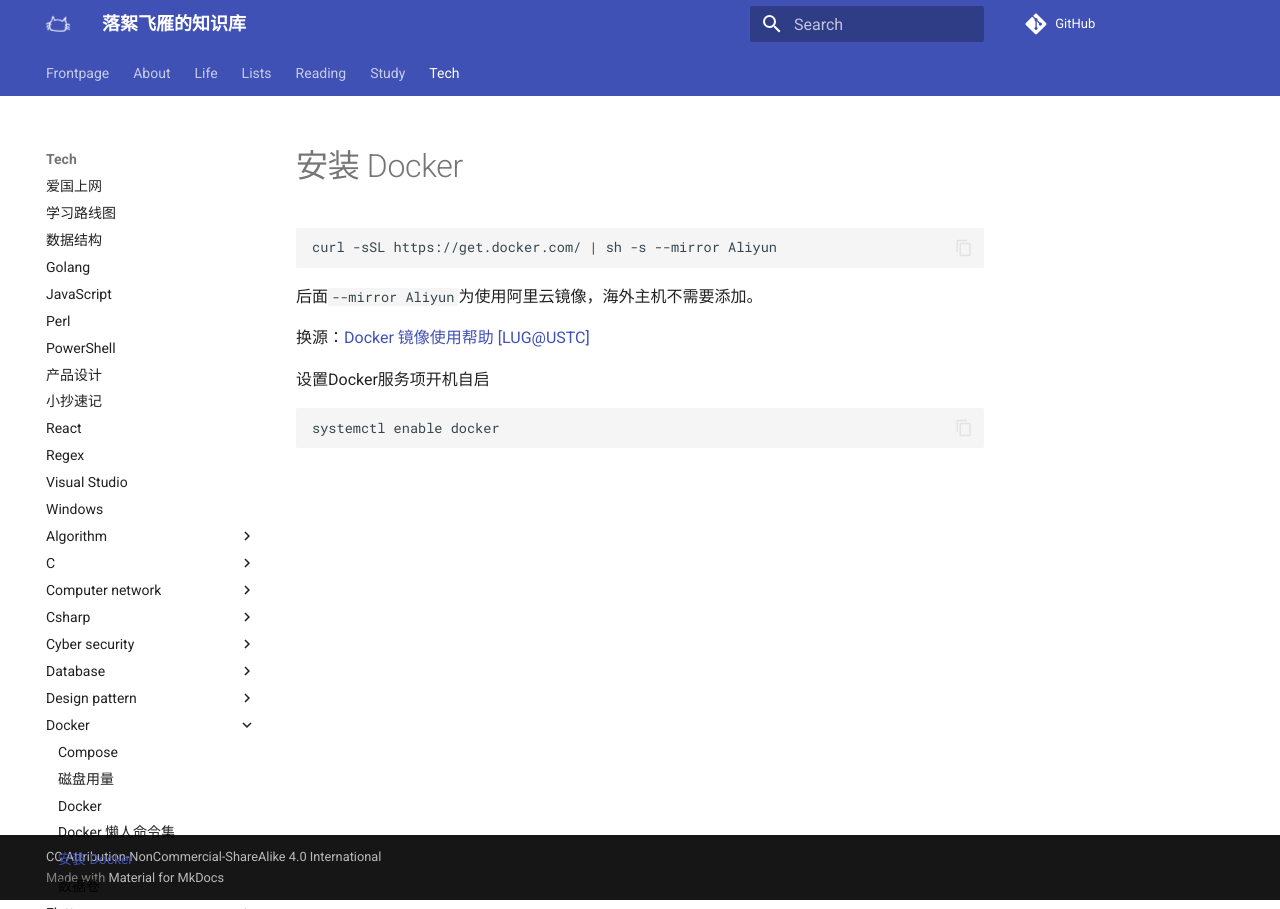
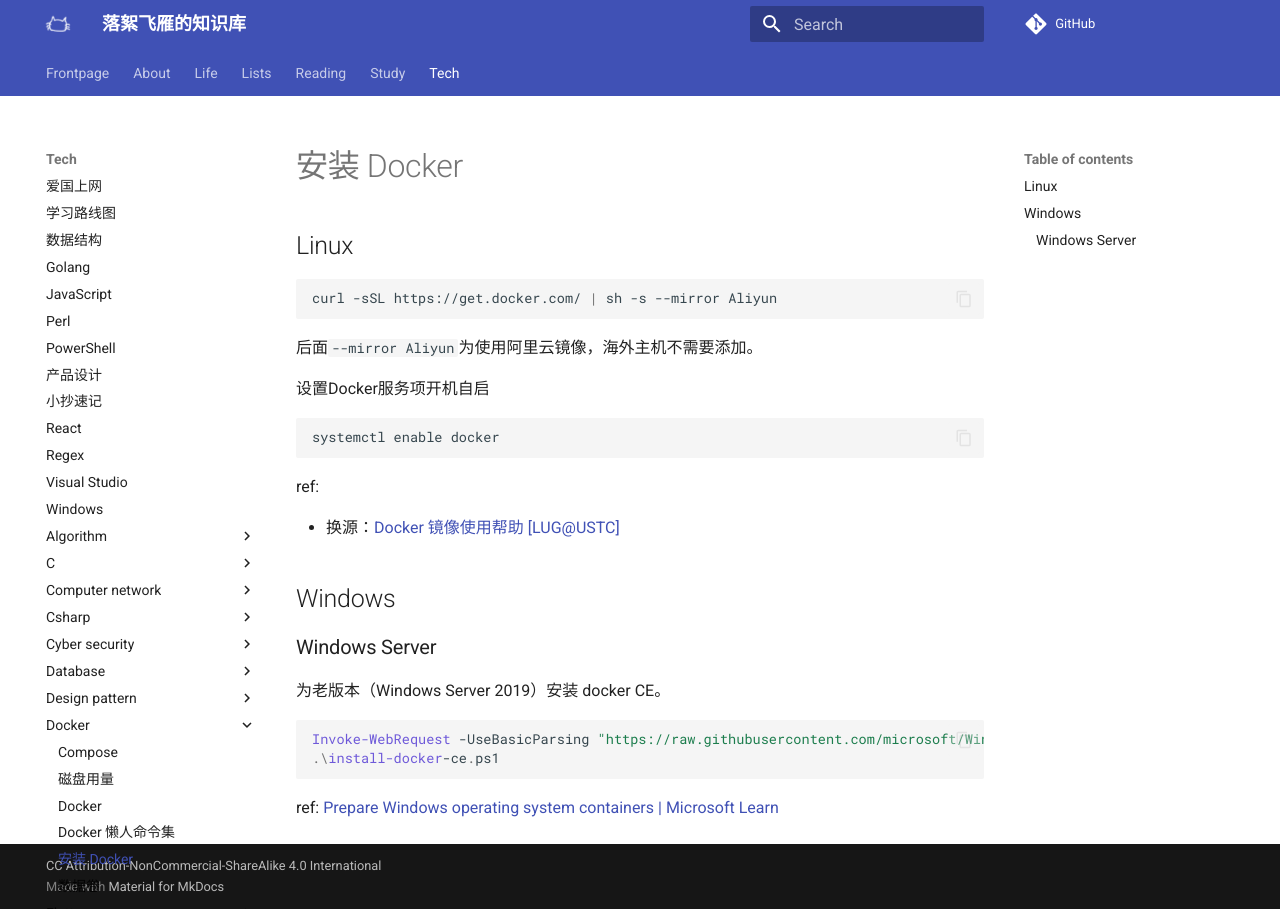
Before and after one commit to luoxufeiyan/wiki.luoxufeiyan.com, an MkDocs documentation site: the page built from docs/tech/docker/install.md, in a window 1280 px wide. Built offline with MkDocs 1.6.1 and Material for MkDocs 9.7.7, drawn with Linux system fonts in a browser that asks for light colours; comment, search, counter and statistics services are not loaded.

Commit message:
winserver install docker

````diff
--- a/docs/tech/docker/install.md
+++ b/docs/tech/docker/install.md
@@ -1,13 +1,31 @@
 # 安装 Docker
 
-```
+## Linux
+
+```sh
 curl -sSL https://get.docker.com/ | sh -s --mirror Aliyun
 ```
 后面`--mirror Aliyun`为使用阿里云镜像，海外主机不需要添加。
-
-换源：[Docker 镜像使用帮助 [LUG@USTC]](https://lug.ustc.edu.cn/wiki/mirrors/help/docker)
 
 设置Docker服务项开机自启
 ```
 systemctl enable docker
 ```
+
+ref:
+
+- 换源：[Docker 镜像使用帮助 [LUG@USTC]](https://lug.ustc.edu.cn/wiki/mirrors/help/docker)
+
+
+## Windows
+
+### Windows Server
+
+为老版本（Windows Server 2019）安装 docker CE。
+
+```powershell
+Invoke-WebRequest -UseBasicParsing "https://raw.githubusercontent.com/microsoft/Windows-Containers/Main/helpful_tools/Install-DockerCE/install-docker-ce.ps1" -o install-docker-ce.ps1
+.\install-docker-ce.ps1
+```
+
+ref: [Prepare Windows operating system containers | Microsoft Learn](https://learn.microsoft.com/en-us/virtualization/windowscontainers/quick-start/set-up-environment?tabs=dockerce#windows-server-1)
````
